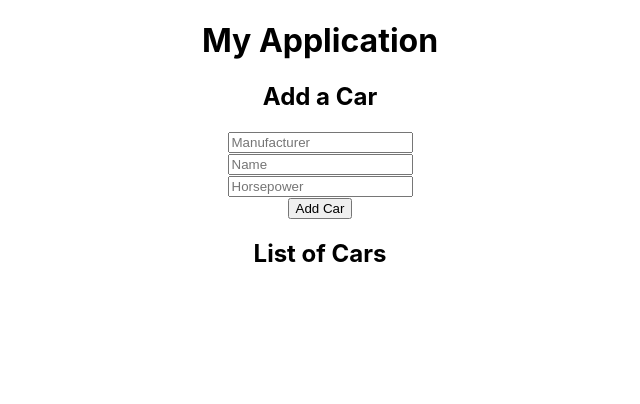
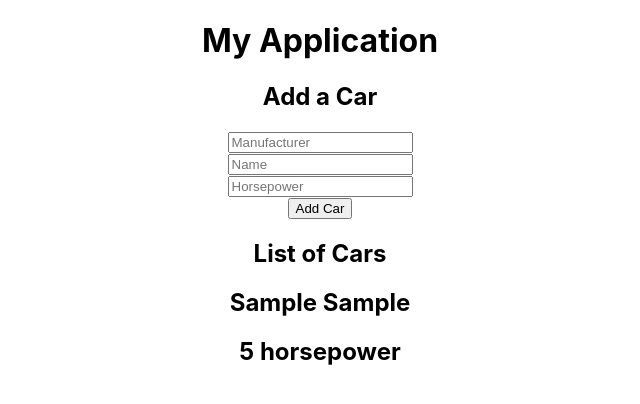
Before and after one commit to nmate44/reactassignment, a React (Create React App) app: page / in a window 1280 px wide. Both pictures are taken after typing "Sample", "Sample", "5" into the empty fields and a click on the button "Add Car". Shown: the top 404 px of the page, without its empty margins (320-960 px from the left). Built offline with nearby package versions, Linux system fonts and the light colour scheme.

Commit message:
basic listázás kész van, tesztelve

```diff
--- /dev/null
+++ b/src/Car.js
@@ -0,0 +1,14 @@
+import React, { Component } from "react";
+
+class Car extends Component {
+    render() {
+        return (
+            <div>
+                <h2>{this.props.car.manufacturer} {this.props.car.name}</h2>
+                <h2>{this.props.car.horsepower} horsepower</h2>
+            </div>
+        );
+    }
+}
+
+export default Car;
--- a/src/CarList.js
+++ b/src/CarList.js
@@ -1,13 +1,24 @@
 import React, { Component } from "react";
+
+import { connect } from 'react-redux';
+
+import Car from './Car';
 
 class CarList extends Component {
     render() {
         return (
             <div>
                 <h2>List of Cars</h2>
+                { this.props.cars.map((car) => < Car key={car.id} car={car} />) }
             </div>
         );
     }
 }
 
-export default CarList;
+const mapStateToProps = (state) => {
+    return {
+        cars: state
+    }
+}
+
+export default connect(mapStateToProps)(CarList);
```
